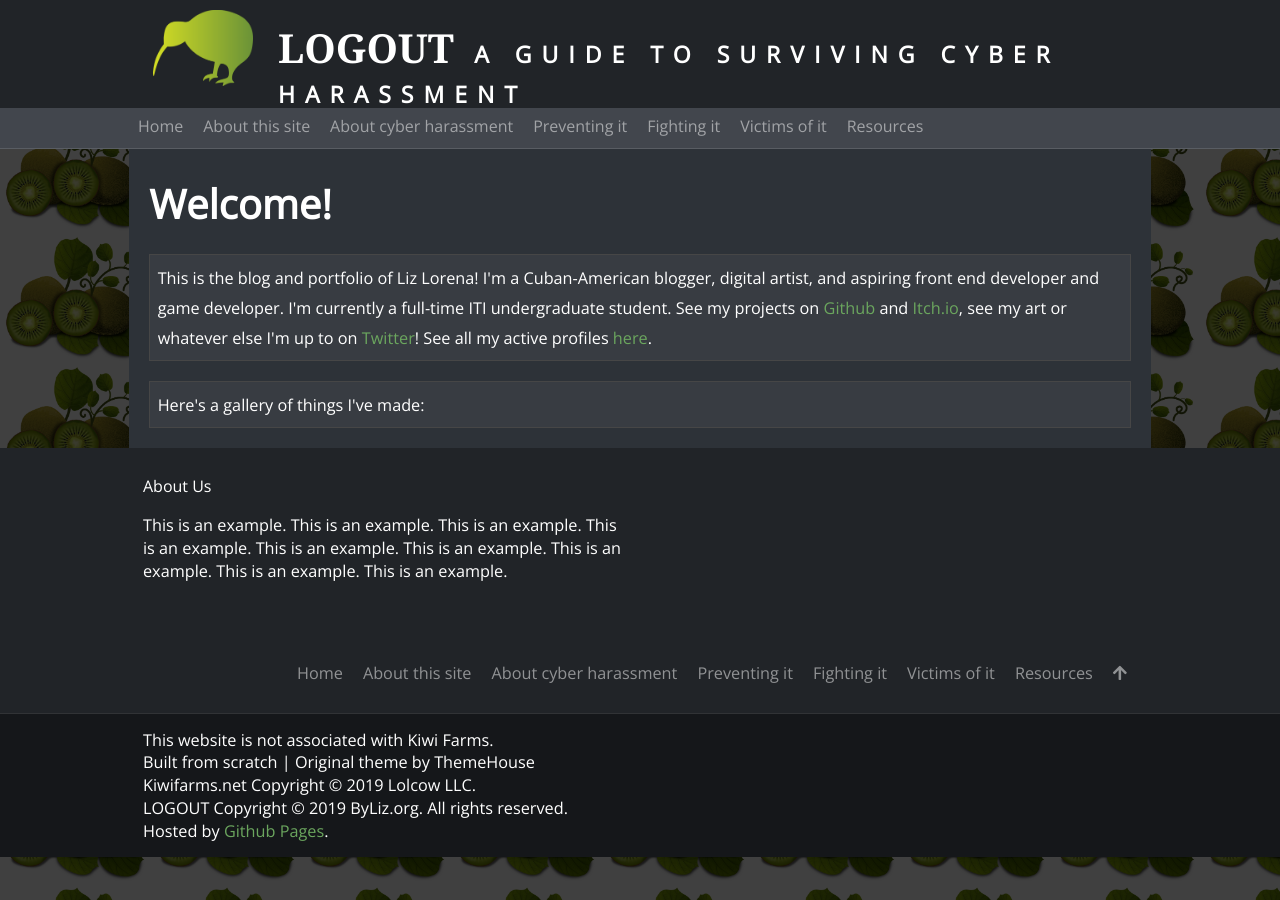
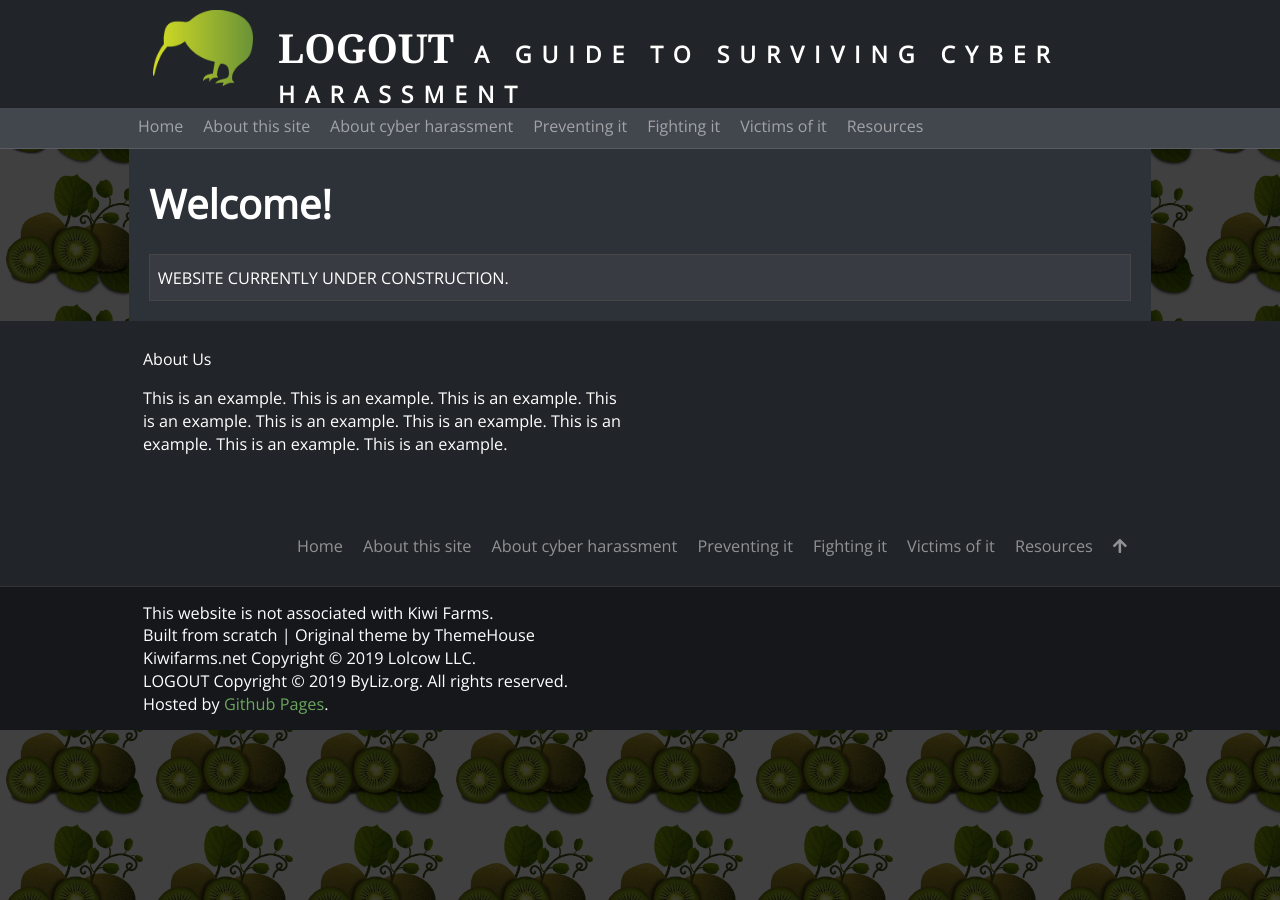
Before and after one commit to byliz/help, a Jekyll site: the page built from index.html, in a window 1280 px wide. Built offline with Jekyll 4.4.1, drawn with Linux system fonts in a browser that asks for light colours; nearby versions of some CDN libraries; some web fonts are replaced.

Commit message:
Add files via upload

```diff
--- a/index.html
+++ b/index.html
@@ -5,6 +5,4 @@ title: Home |
 
 <h1>Welcome!</h1>
 
-<p><first-letter>T</first-letter>his is the blog and portfolio of Liz Lorena! I'm a Cuban-American blogger, digital artist, and aspiring front end developer and game developer. I'm currently a full-time ITI undergraduate student. See my projects on <a href="https://github.com/byliz" target="_blank">Github</a> and <a href="https://lizlorena.itch.io" target="_blank">Itch.io</a>, see my art or whatever else I'm up to on <a href="https://twitter.com/smugcroc" target="_blank">Twitter</a>! See all my active profiles <a href="http://links.byliz.org" target="_blank">here</a>.</p>
-
-<p>Here's a gallery of things I've made:</p>
+<p>WEBSITE CURRENTLY UNDER CONSTRUCTION.</p>
```
